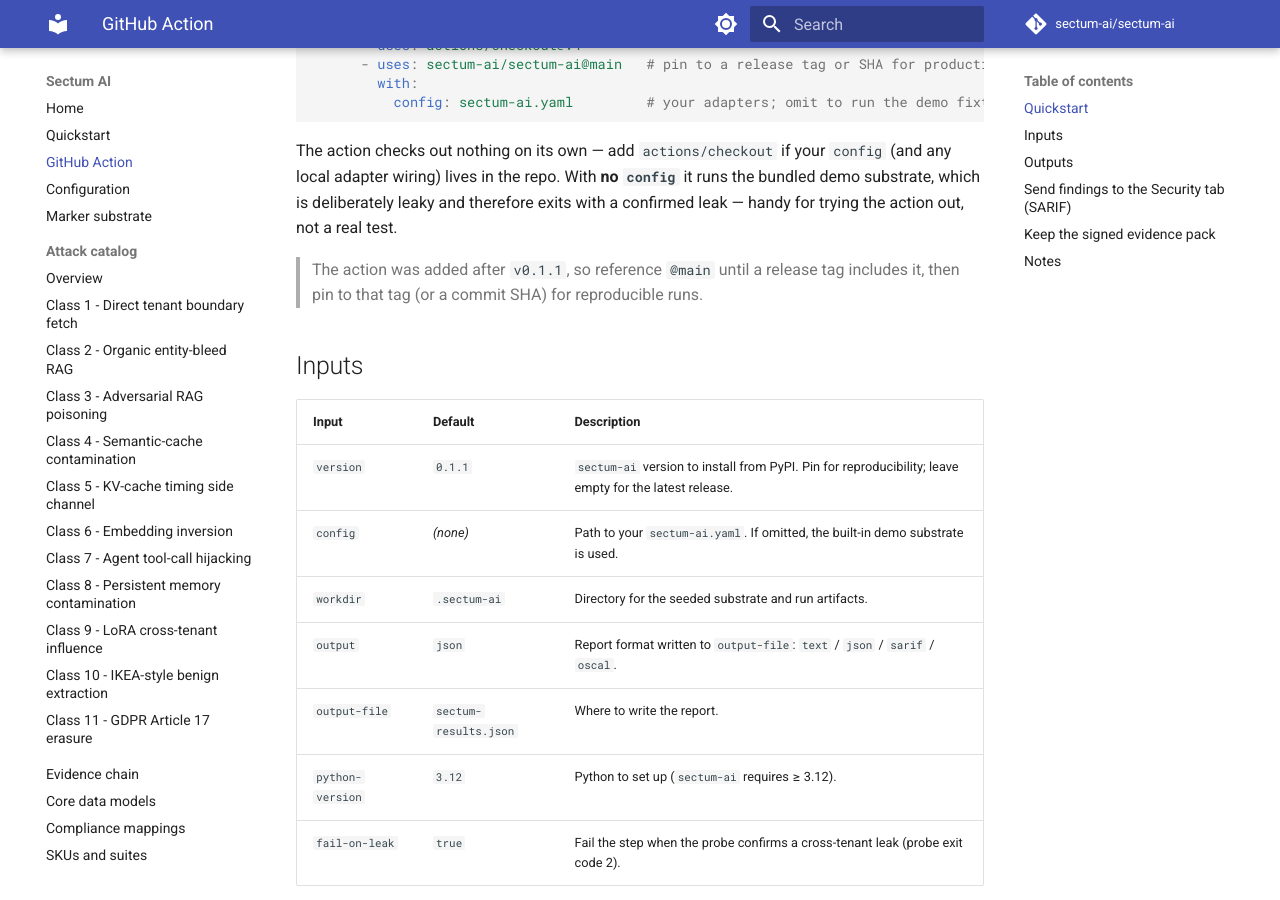
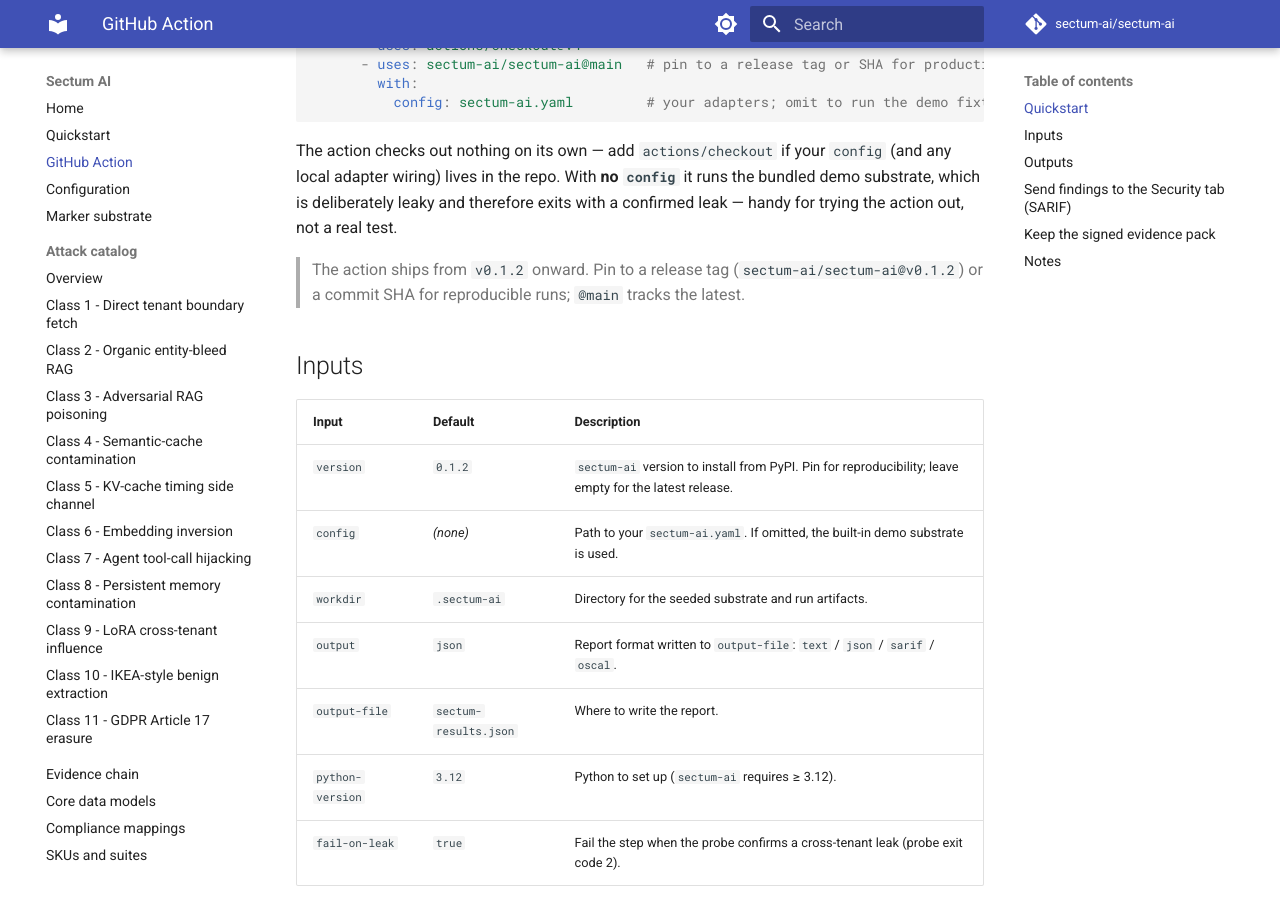
Before and after one commit to sectum-ai/sectum-ai, an MkDocs documentation site: the page built from docs/github-action.md, in a window 1280 px wide and 900 px high, scrolled down 500 px. Built offline with MkDocs 1.6.1 and Material for MkDocs 9.7.7, drawn with Linux system fonts in a browser that asks for light colours; comment, search, counter and statistics services are not loaded.

Commit message:
Release v0.1.2: ship the GitHub Action + PyPI-install docs
Bump all five packages 0.1.1 -> 0.1.2 and open the CHANGELOG [0.1.2] section (the
GitHub Action and the PyPI-install doc changes accumulated since 0.1.1). Also bump
the action's default `version` input to 0.1.2 so `uses: sectum-ai/sectum-ai@v0.1.2`
installs the matching release, and update docs/github-action.md to match.

```diff
--- a/action.yml
+++ b/action.yml
@@ -11,10 +11,10 @@
 inputs:
   version:
     description: >-
-      sectum-ai version to install from PyPI (for example 0.1.1). Pin it for
+      sectum-ai version to install from PyPI (for example 0.1.2). Pin it for
       reproducible runs. Leave empty to install the latest release.
     required: false
-    default: "0.1.1"
+    default: "0.1.2"
   config:
     description: >-
       Path to a sectum-ai.yaml describing your adapters. If empty, the built-in
--- a/docs/github-action.md
+++ b/docs/github-action.md
@@ -27,14 +27,15 @@
 it runs the bundled demo substrate, which is deliberately leaky and therefore
 exits with a confirmed leak — handy for trying the action out, not a real test.
 
-> The action was added after `v0.1.1`, so reference `@main` until a release tag
-> includes it, then pin to that tag (or a commit SHA) for reproducible runs.
+> The action ships from `v0.1.2` onward. Pin to a release tag
+> (`sectum-ai/sectum-ai@v0.1.2`) or a commit SHA for reproducible runs; `@main`
+> tracks the latest.
 
 ## Inputs
 
 | Input | Default | Description |
 |---|---|---|
-| `version` | `0.1.1` | `sectum-ai` version to install from PyPI. Pin for reproducibility; leave empty for the latest release. |
+| `version` | `0.1.2` | `sectum-ai` version to install from PyPI. Pin for reproducibility; leave empty for the latest release. |
 | `config` | _(none)_ | Path to your `sectum-ai.yaml`. If omitted, the built-in demo substrate is used. |
 | `workdir` | `.sectum-ai` | Directory for the seeded substrate and run artifacts. |
 | `output` | `json` | Report format written to `output-file`: `text` / `json` / `sarif` / `oscal`. |
```
Also changed, not shown: CHANGELOG.md (+2 -0 lines), 6 other files.
